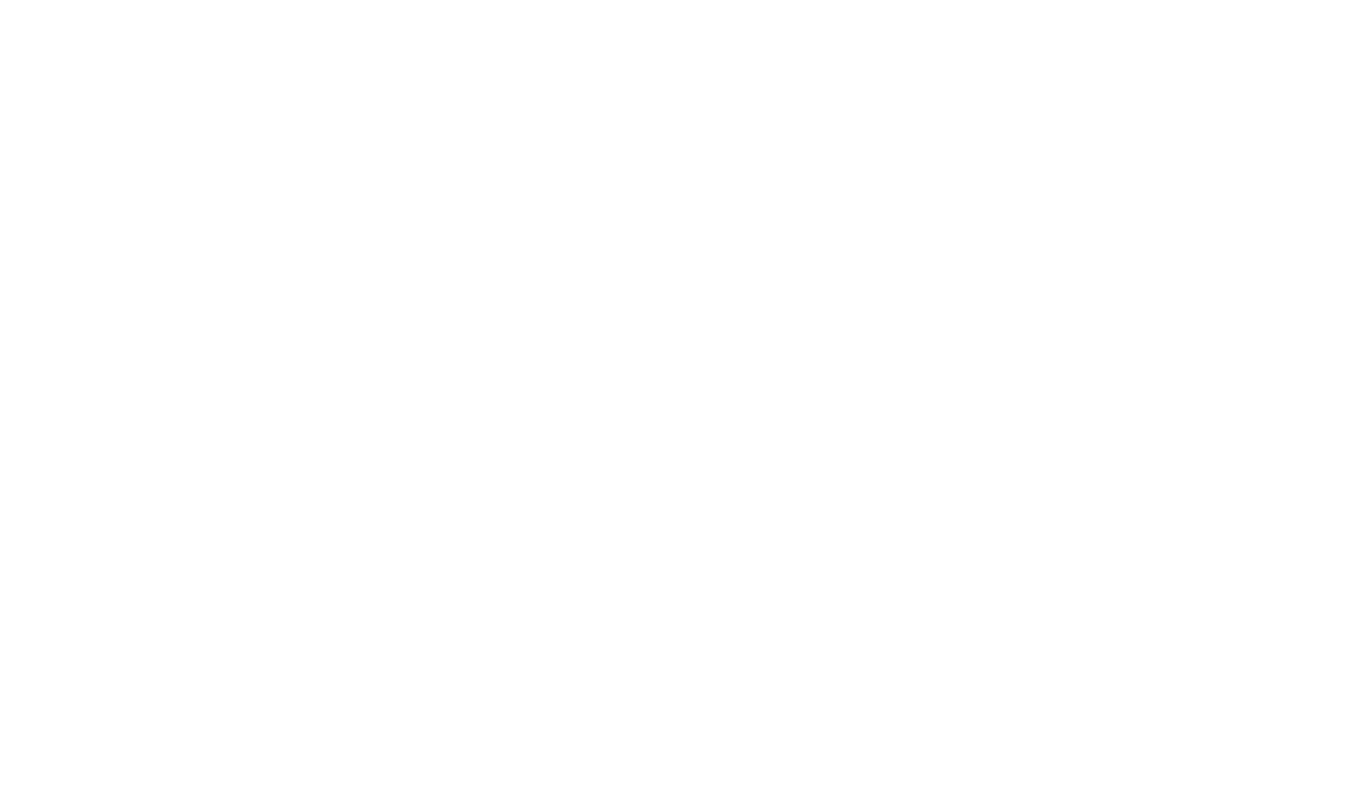
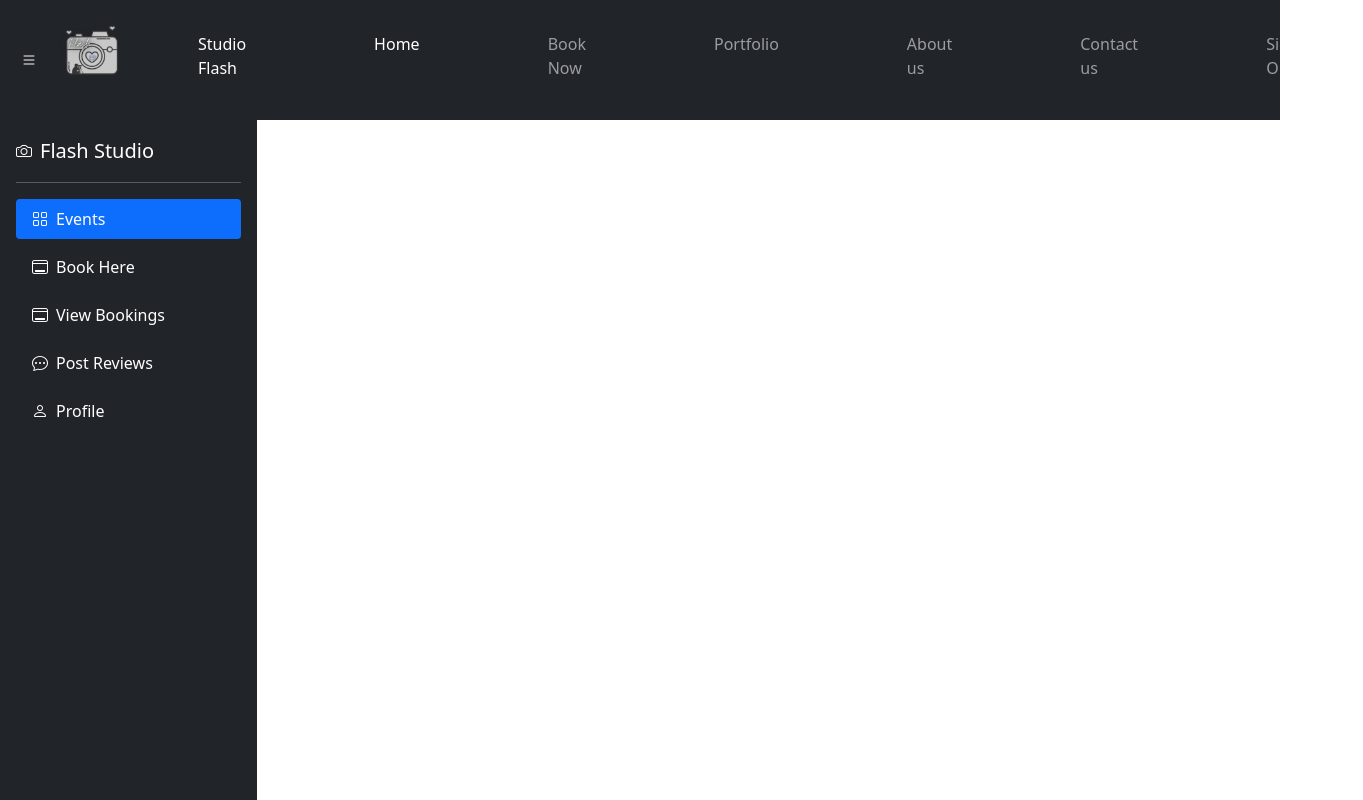
Before and after one commit to FarzanFrost/Flash, a React (Create React App) app in the folder flash-front-end/: page /Customer in a window 1280 px wide. Before the commit this address had no page. Shown: the top 800 px of the page, 1363 px wide, since content can reach past the window. Built offline with nearby package versions, Linux system fonts and the light colour scheme.

Commit message:
Created the ui structure for the customer

```diff
--- a/flash-front-end/src/App.js
+++ b/flash-front-end/src/App.js
@@ -41,8 +41,7 @@ import ManagerViewAllReviews from "./ManagerViewAllReviews";
 import NewEventBooking from "./NewEventBooking";
 import CardDetail from "./CardDetail";
 import ChangeBooking from "./ChangeBooking";
-import GalleryStructure from './UIStructure/GalleryStructure'
-import EventReviewsCustomerStructure from "./UIStructure/EventReviewsCustomerStructure";
+import Customer from './UIStructure/Customer'
 import ViewPackagesPurperty from "./ViewPackagesPurperty";
 import CustomerNav from "./CustomerNav";
 import EmployeeNav from "./EmployeeNav";
@@ -92,14 +91,13 @@ function App() {
               <Route exact path="/MoreDetailsOfEventsForAdmin" element={ <MoreDetailsOfEventsForAdmin/> } />
               <Route exact path="/ResetPassword" element={ <ResetPasswordContextProviderInterface/> } />
               <Route exact path="/EditEmployee" element={ <EditEmployee/> } />
-              <Route exact path="/Gallery" element={ <GalleryStructure/> } />
+              <Route exact path="/Customer" element={ <Customer/> } />
               <Route exact path="/EventReviews" element={ <EventReviewsCustomerContextProviderInterface/> } />
               <Route exact path="/ViewPackagesBirthday" element={ <ViewPackagesBirthday/> } />
               <Route exact path="/ViewPhotos" element={ <ViewPhotos/> } />
               <Route exact path="/UploadEditedPhotos" element={ <UploadEditedPhotos/> } />
               <Route exact path="/EventSelection" element={ <EventSelection/> } />
               <Route exact path="/NewPackage" element={ <NewPackage/> } />
-              <Route exact path="/EventReviews" element={ <EventReviewsCustomerStructure/> } />
               <Route exact path="/CustomerProfile" element={ <CustomerProfile/> } />
               <Route exact path="/EditPackage" element={ <EditPackage/> } />
               <Route exact path="/AdminViewAllReviews" element={ <AdminViewAllReviews/> } />
--- a/flash-front-end/src/UIStructure/GalleryStructure.js
+++ b/flash-front-end/src/UIStructure/Customer.js
@@ -2,9 +2,19 @@ import React, {useState} from 'react'
 import SelectImageContextProviderInterface from "../SelectImageContextProviderInterface";
 import Footer from "../Footer";
 import FlashLogo from "../Images/FlashLogo.png";
+import EventReviewsCustomerContextProviderInterface from "../EventReviewsCustomerContextProviderInterface";
+import CardDetail from "../CardDetail";
+import ChangeBooking from "../ChangeBooking";
+import ChangePassword from "../ChangePassword";
+import CustomerProfile from "../CustomerProfile";
+import EventSelection from "../EventSelection";
+import NewEventBooking from "../NewEventBooking";
+import ResetPasswordContextProviderInterface from "../ResetPasswordContextProviderInterface";
+import ViewEventsForCustomer from "../ViewEventsForCustomer";
+import ViewPackagesBirthday from "../ViewPackagesBirthday";
 
 
-const GalleryStructure = () => {
+const Customer = () => {
 
     const [ isSideNavVisible , setIsSideNavVisible ] = useState( true );
 
@@ -26,6 +36,7 @@ const GalleryStructure = () => {
 
         <div>
 
+            {/*header begins*/}
             <div className="navbar navbar-expand-lg navbar-dark bg-dark">
 
                 <button className="navbar-toggler" type="button" data-toggle="collapse" data-target="#navbarNavAltMarkup"
@@ -50,14 +61,16 @@ const GalleryStructure = () => {
                     </div>
                 </div>
             </div>
+            {/*header ends*/}
 
+            {/*side nav begins*/}
             <div className="row h-100 d-flex" >
 
-                <div className={ isSideNavVisible ? "col-2 h-100 flex-grow-1" : "d-none" }>
+                <div className={ isSideNavVisible ? "col-2" : "d-none" }>
 
                     <div className="h-100" >
 
-                        <div className="d-flex flex-column flex-shrink-0 p-3 text-white bg-dark" style={{width: "260px",alignItems: "stretch", height: "755px"}}>
+                        <div className="d-flex flex-column flex-shrink-0 p-3 text-white bg-dark" style={{width: "257px",alignItems: "stretch", height: "755px"}}>
                             <a href="" className="d-flex align-items-center mb-3 mb-md-0 me-md-auto text-white text-decoration-none">
 
                                 <i className="bi bi-camera bi me-2"></i>
@@ -114,10 +127,23 @@ const GalleryStructure = () => {
                     </div>
 
                 </div>
+                {/*side nav ends*/}
 
                 <div className={ isSideNavVisible ? "col-10" : "col-12" }>
 
-                    <SelectImageContextProviderInterface/>
+                    {/*<CardDetail/>*/}
+                    {/*<ChangeBooking/>*/}
+                    {/*<ResetPasswordContextProviderInterface/>*/}
+                    {/*<CustomerProfile/>*/}
+                    {/*<EventReviewsCustomerContextProviderInterface/>*/}
+                    {/*<EventSelection/>*/}
+                    {/*<NewEventBooking/>*/}
+                    {/*<SelectImageContextProviderInterface/>*/ }
+                    {/*<ViewEventsForCustomer/>*/}{/*change event UI*/}
+                    {/*<ViewPackagesBirthday/>*/}
+
+
+
 
                 </div>
 
@@ -131,4 +157,4 @@ const GalleryStructure = () => {
 
 }
 
-export default GalleryStructure
+export default Customer
--- a/flash-front-end/src/UIStructure/EventReviewsCustomerStructure.js
+++ /dev/null
@@ -1,40 +0,0 @@
-import React from 'react'
-import OldHeader from "../oldHeader";
-import SideNavCustomer from "../SideNavCustomer";
-import OldFooter from "../oldFooter";
-import EventReviewsCustomerContextProviderInterface from "../EventReviewsCustomerContextProviderInterface";
-
-const EventReviewsCustomerStructure = () => {
-
-
-    return(
-
-        <div>
-
-            <OldHeader/>
-
-            <div className="row">
-
-                <div className="col-2 h-100">
-
-                    <SideNavCustomer/>
-
-                </div>
-
-                <div className="col-10">
-
-                    <EventReviewsCustomerContextProviderInterface/>
-
-                </div>
-
-            </div>
-
-            <OldFooter/>
-
-        </div>
-
-    )
-
-}
-
-export default EventReviewsCustomerStructure
--- a/flash-front-end/src/ViewEventsForCustomer.js
+++ b/flash-front-end/src/ViewEventsForCustomer.js
@@ -24,7 +24,6 @@ const ViewEventsForCustomer = () => {
     return (
 
         <div style={{...style1}}>
-            <OldHeader/>
 
             <div class="p-5">
 
@@ -97,8 +96,6 @@ const ViewEventsForCustomer = () => {
 
             </div>
 
-            <OldFooter/>
-
     </div>
 
     )
```
